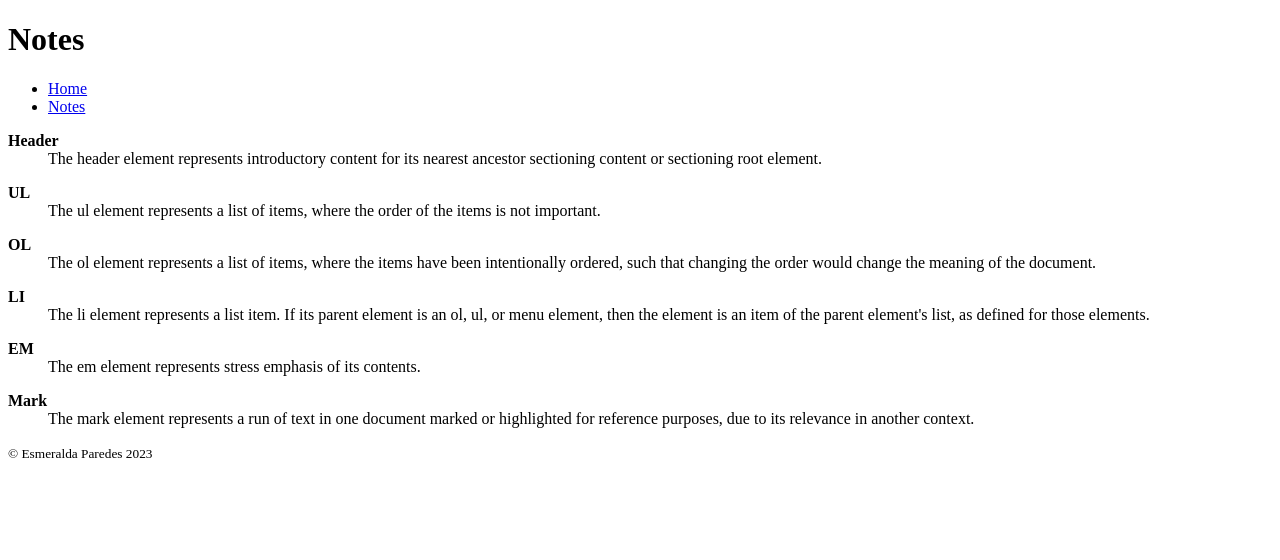
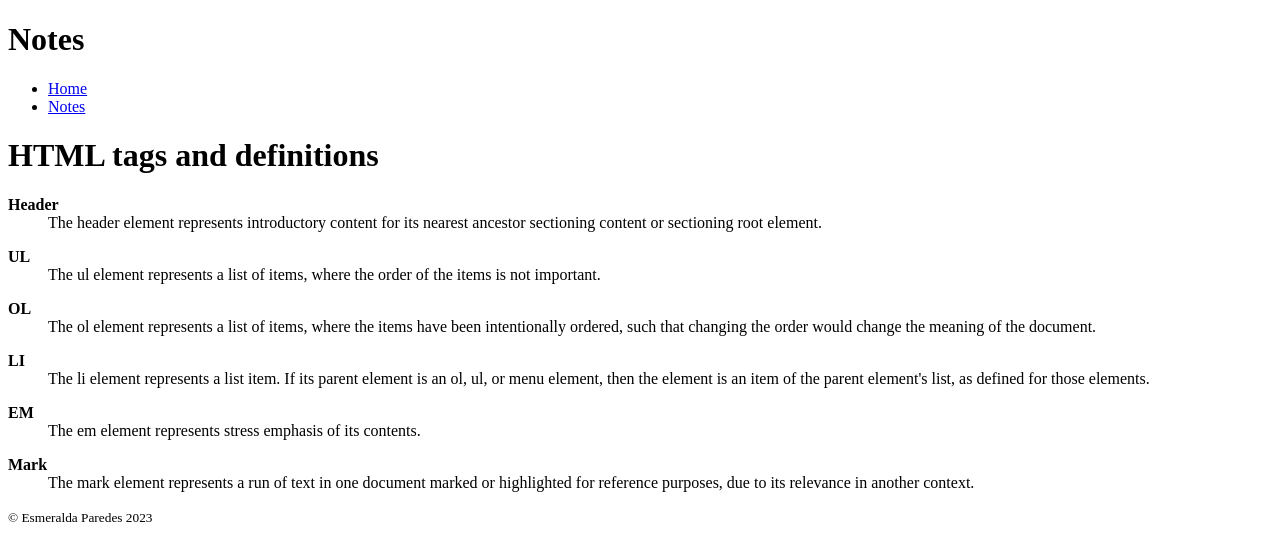
Before and after one commit to pare0262/pare0262.github.io, a plain HTML site: page html-assignment/notes.html in a window 1280 px wide. Drawn offline with Linux system fonts and the light colour scheme.

Commit message:
add headings

```diff
--- a/html-assignment/notes.html
+++ b/html-assignment/notes.html
@@ -19,6 +19,7 @@
   </nav>
 </header>
 
+ <h1>HTML tags and definitions</h1>
 <dl>
   <dt><b>Header</b></dt>
     <dd>The header element represents introductory content for its nearest ancestor sectioning content or sectioning root element.</dd>
```
